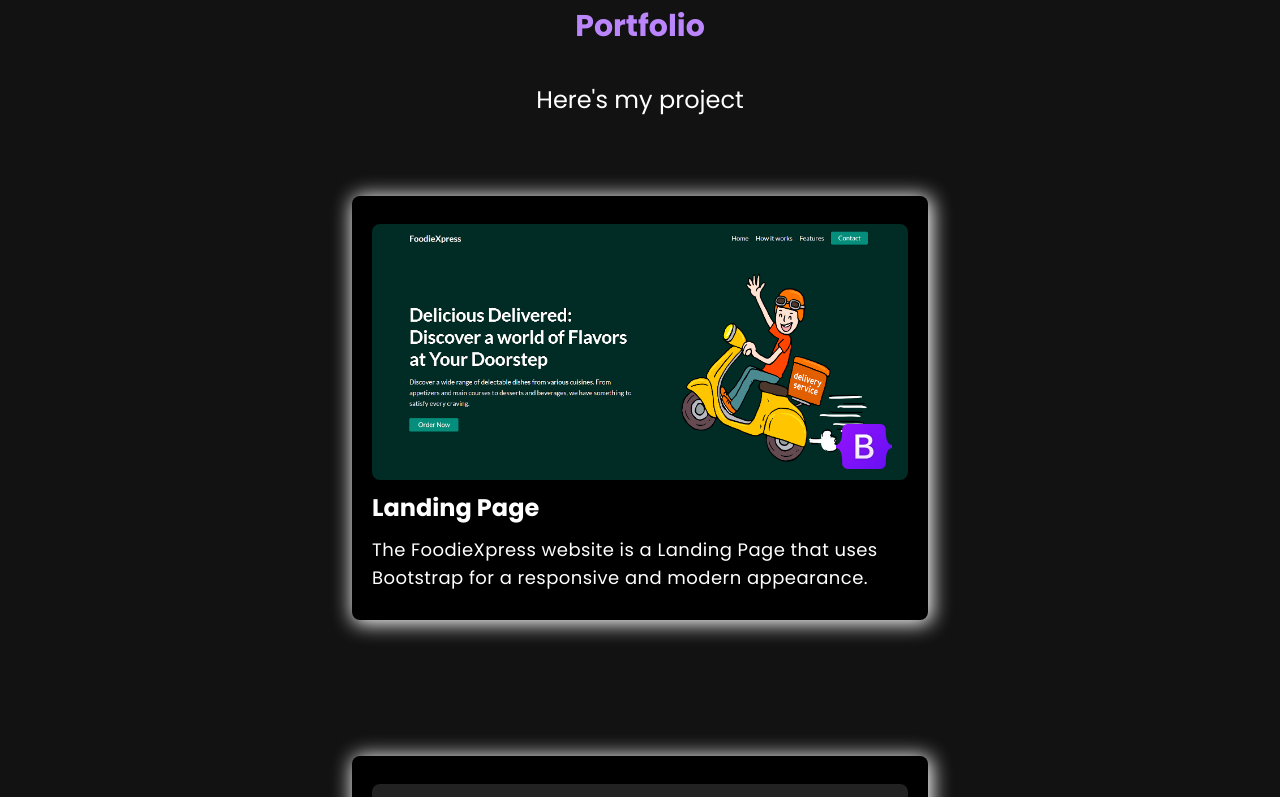
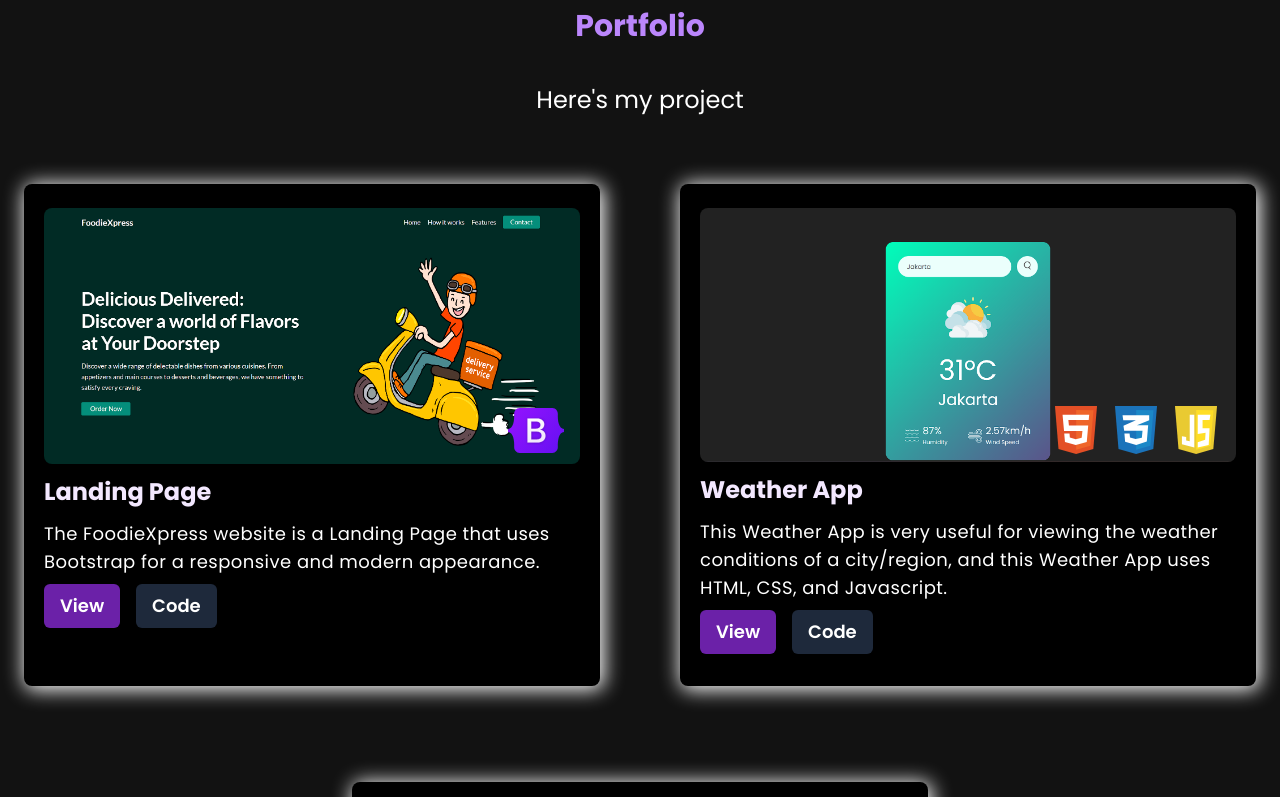
Before and after one commit to PumkinB/my-portfolio, a React (Vite) app: page / in a window 1280 px wide. Shown: the part 2000-2797 px from the top of the page. Built offline with nearby package versions, Linux system fonts and the light colour scheme.

Commit message:
fix wrong code

```diff
--- a/index.html
+++ b/index.html
@@ -1,12 +1,12 @@
 <!DOCTYPE html>
-<html lang="en" class="scroll-smooth">
+<html lang="en">
   <head>
     <meta charset="UTF-8" />
     <link rel="icon" type="image/svg+xml" href="" />
     <meta name="viewport" content="width=device-width, initial-scale=1.0" />
     <title>Portfolio Oliver</title>
   </head>
-  <body class="overflow-x-hidden">
+  <body>
     <div id="root"></div>
     <script src="https://unpkg.com/ionicons@4.5.10-0/dist/ionicons.js"></script>
     <script type="module" src="/src/main.jsx"></script>
--- a/src/App.jsx
+++ b/src/App.jsx
@@ -31,6 +31,7 @@ const Projects = [
   {
     src: "project-bootstrap.png",
     link: "https://pumkinb.github.io/FoodieXpress/",
+    code: "https://github.com/PumkinB/FoodieXpress",
     tools: ["Bootstrap"],
     title: "Landing Page",
     desc: "The FoodieXpress website is a Landing Page that uses Bootstrap for a responsive and modern appearance.",
@@ -38,6 +39,7 @@ const Projects = [
   {
     src: "weather-app.png",
     link: "https://pumkinb.github.io/Weather-App/",
+    code: "https://github.com/PumkinB/Weather-App",
     tools: ["HTML5", "CSS3", "javaScript"],
     title: "Weather App",
     desc: "This Weather App is very useful for viewing the weather conditions of a city/region, and this Weather App uses HTML, CSS, and Javascript.",
@@ -45,6 +47,7 @@ const Projects = [
   {
     src: "e-commerce.png",
     link: "https://e-commerce-oliver.vercel.app/",
+    code: "https://github.com/PumkinB/e-commerce",
     tools: ["reactJS", "javaScript"],
     title: "E-Commerce App",
     desc: "E-Commerce website is an online platform where goods and services are traded between buyers and sellers over the internet.  E-Commerce site can help you reach customers and showcase your offerings effectively.",
--- a/src/components/Navbar.jsx
+++ b/src/components/Navbar.jsx
@@ -9,10 +9,8 @@ const Navbar = ({ Navigation }) => {
 
       <ul className="flex gap-12 px-20 text-lg text-center">
         {Navigation.map((Link) => (
-          <li key={Link.name} className="group">
-            <a href={Link.link} className=" hover:text-secondary">
-              {Link.name}
-            </a>
+          <li key={Link.name} className="group hover:text-secondary">
+            <a href={Link.link}>{Link.name}</a>
             <div className="group-hover:border border-secondary border-y-2 rounded-lg group-hover:border-y-2 w-0 group-hover:w-full transform duration-300 ease-in-out"></div>
           </li>
         ))}
--- a/src/components/Portfolio.jsx
+++ b/src/components/Portfolio.jsx
@@ -13,9 +13,9 @@ const Portfolio = ({ Projects }) => {
         Portfolio
       </h1>
       <h1 className="text-center text-2xl font-semi text-white my-10">Here's my project</h1>
-      <div className="flex justify-center flex-wrap gap-14" data-aos="fade-up" data-aos-once="true">
+      <div className="flex justify-center flex-wrap gap-10" data-aos="fade-up" data-aos-once="true">
         {Projects.map((project) => (
-          <div key={project.title} className="max-w-lg md:max-w-xl text-white md:mx-5 my-6 md:my-10 bg-black py-7 px-5 rounded-lg shadow-3xl shadow-white">
+          <div key={project.title} className="max-w-lg md:max-w-xl text-white md:mx-5 my-6 md:my-7 bg-black py-6 px-5 rounded-lg shadow-3xl shadow-white">
             <div className="rounded-lg overflow-hidden relative">
               <a href={project.link} target="_blank">
                 <img src={`./images/${project.src}`} alt="" />
@@ -30,10 +30,16 @@ const Portfolio = ({ Projects }) => {
                 </div>
               </div>
             </div>
-            <a href={project.link} target="_blank" className="font-bold text-xl md:text-2xl block my-3 hover:text-purple-800 w-fit">
-              {project.title}
-            </a>
+            <div className="font-bold text-xl md:text-2xl block my-3 text-purple-100 w-fit">{project.title}</div>
             <p className="tracking-wide text-lg md:text-lg">{project.desc}</p>
+            <div className="flex gap-4 my-2 cursor-pointer">
+              <a href={project.link} target="_blank" className="rounded-md bg-purple-800 hover:bg-purple-900 px-4 py-2 font-semibold text-lg">
+                View
+              </a>
+              <a href={project.code} target="_blank" className="rounded-md bg-slate-800 hover:bg-slate-900 px-4 py-2 font-semibold text-lg">
+                Code
+              </a>
+            </div>
           </div>
         ))}
       </div>
--- a/src/components/ScrollUp.jsx
+++ b/src/components/ScrollUp.jsx
@@ -1,6 +1,6 @@
 import { useEffect, useState } from "react";
 
-export const ScrollUp = () => {
+const ScrollUp = () => {
   const [isVisible, setIsVisible] = useState(false);
 
   useEffect(() => {
--- a/src/index.css
+++ b/src/index.css
@@ -3,6 +3,9 @@
 @tailwind components;
 @tailwind utilities;
 
+html,
 body {
   font-family: "Poppins", sans-serif;
+  overflow-x: hidden;
+  scroll-behavior: smooth;
 }
```
